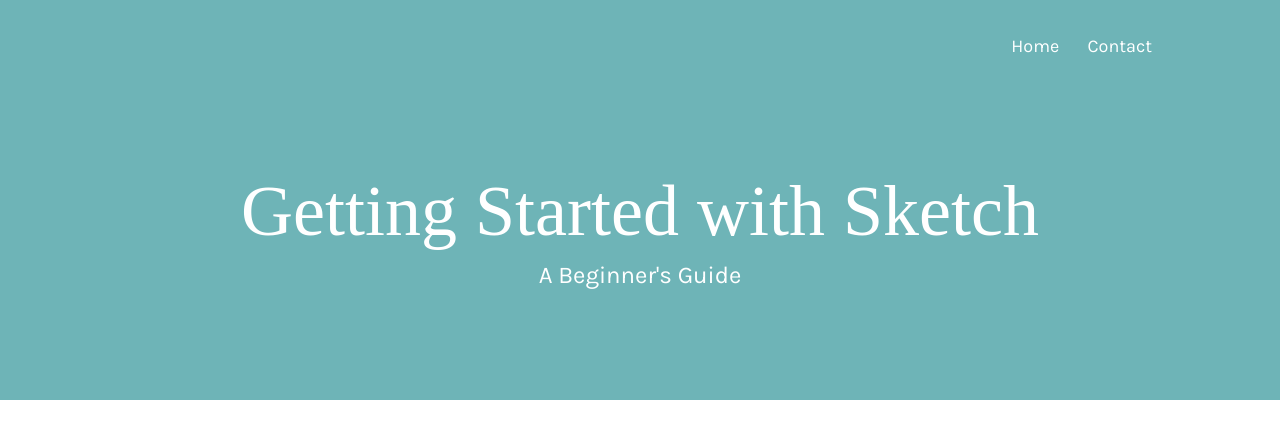
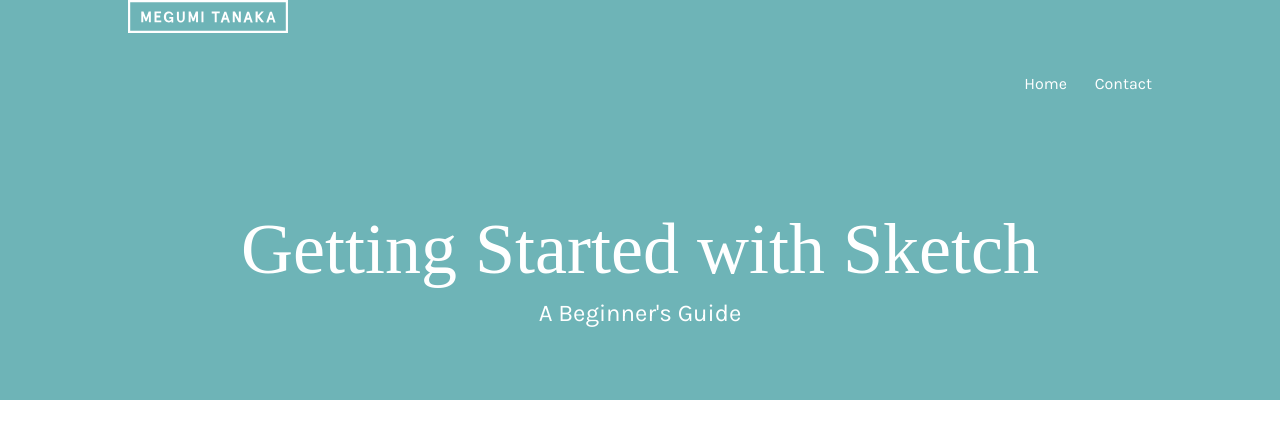
Before and after one commit to meewgumi/meewgumi.github.io, a PHP site: page /learn/sketch.htm in a window 1280 px wide. Shown: the top 439 px of the page. Run offline with PHP 8.4, Linux system fonts and the light colour scheme; some libraries are stand-ins or nearby versions.

Commit message:
SVG logo and favicon

```diff
--- a/css/portfolio.css
+++ b/css/portfolio.css
@@ -20,7 +20,11 @@ body {
 }
 
 .header__logo {
+	width: 10rem;
+}
 
+.header__logo-svg path {
+    fill: #ffffff;
 }
 
 .header__nav {
@@ -30,7 +34,7 @@ margin: 0 auto;
 
 .header__links  {
 float: right;
-font-size: 18px;
+font-size: 16px;
 line-height: 28px;
 list-style-type: none;
 margin-top: 2rem;
--- a/learn/sketch.htm
+++ b/learn/sketch.htm
@@ -11,7 +11,7 @@
 	<meta property="og:image" content="http://megumi.me/img/geometry.png" />
 	    <meta name="viewport" content="width=device-width, initial-scale=1" />
 
-	<link rel="icon" type="image/png" href="../img/mt.png" />
+	<link rel="icon" type="022215_box-initials.svg" href="../img/initials.svg" />
 	<link rel="stylesheet" type="text/css" href="../css/normalize.css" />
 	<link rel="stylesheet" type="text/css" href="../css/portfolio.css" />
 	<link href='http://fonts.googleapis.com/css?family=Karla' rel='stylesheet' type='text/css' />
@@ -43,7 +43,7 @@
 	<div class="header  header--background">
 		<div class="header__nav">
 			<div class="header__logo">
-				<!--		Need SVG here-->
+				<svg xmlns="http://www.w3.org/2000/svg" version="1.1" x="0" y="0" viewBox="0 0 73.6 15.2" enable-background="new 0 0 73.6 15.2" xml:space="preserve" class="header__logo-svg"><path fill="#231F20" d="M6.1 5.3h1l1.2 3.1 1.2-3.1h1v4.9H9.6v-3L8.6 9.8H8L7 7.2v3H6.1V5.3zM15.2 5.3v0.8h-2.1v1h1.7V8h-1.7v1.4h2.2v0.8h-3.1V5.3H15.2zM20 9.7c-0.2 0.3-0.6 0.6-1.2 0.6 -1.2 0-2.3-0.8-2.3-2.5 0-1.7 1.1-2.5 2.3-2.5 1.1 0 1.8 0.7 2 1.5L20.1 7c-0.2-0.6-0.6-0.9-1.2-0.9 -0.8 0-1.4 0.5-1.4 1.7 0 1.2 0.6 1.7 1.4 1.7 0.7 0 1-0.5 1.1-0.9H19V7.8h1.8v2.5h-0.8L20 9.7zM26.1 8.4c0 1.3-0.8 1.9-1.8 1.9 -1.1 0-1.8-0.6-1.8-1.9v-3h0.9v3.1c0 0.7 0.3 1.1 0.9 1.1s0.9-0.4 0.9-1.1V5.3h0.9V8.4zM27.8 5.3h1l1.2 3.1 1.2-3.1h1v4.9h-0.9v-3l-0.9 2.6h-0.7l-0.9-2.6v3h-0.9V5.3zM34.7 10.2h-0.9V5.3h0.9V10.2zM38.6 5.3h3.6v0.8h-1.4v4.1h-0.9V6.2h-1.4V5.3zM45.6 9.1H44l-0.4 1.2h-1l1.7-4.9h0.9l1.7 4.9h-1L45.6 9.1zM44.3 8.2h1l-0.5-1.7L44.3 8.2zM51.9 5.3v4.9h-1L49.1 7v3.2h-0.9V5.3h1L51 8.6V5.3H51.9zM56.1 9.1h-1.6l-0.4 1.2h-1l1.7-4.9h0.9l1.7 4.9h-1L56.1 9.1zM54.8 8.2h1l-0.5-1.7L54.8 8.2zM59.7 5.3v1.8l1.7-1.8h1.1l-2 2.2 2.1 2.7h-1.2l-1.8-2.3v2.3h-0.9V5.3H59.7zM66.6 9.1h-1.6l-0.4 1.2h-1l1.7-4.9h0.9l1.7 4.9h-1L66.6 9.1zM65.3 8.2h1l-0.5-1.7L65.3 8.2z"/><path fill="#231F20" d="M73.6 15.2H0V0h73.6V15.2zM1 14.2h71.6V1H1V14.2z"/></svg>
 			</div>
 			<div class="header__links">
 			<ul>
```
Also changed, not shown: img/initials.svg (added), img/logo.svg (added).
